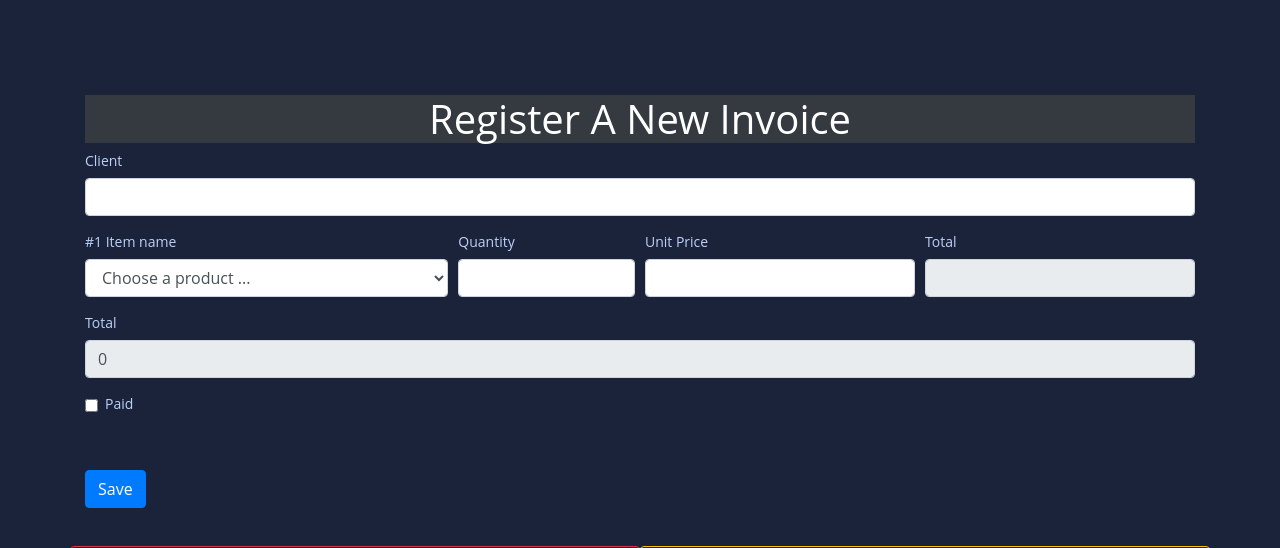
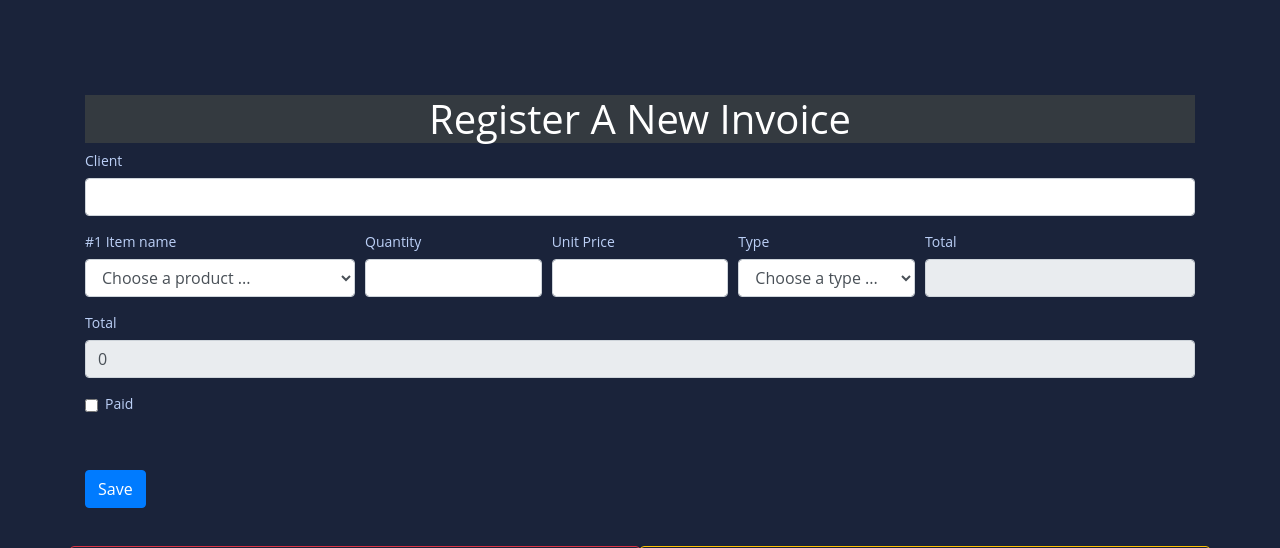
Before and after one commit to ChaimaeX/appDjango_gestion_des_factures, a Django app: page /add-facture in a window 1280 px wide. Shown: the part 53-601 px from the top of the page. Run offline with Django 4.2, Linux system fonts and the light colour scheme; some libraries are stand-ins or nearby versions.

Commit message:
first commit

```diff
--- a/stock/models.py
+++ b/stock/models.py
@@ -1,6 +1,7 @@
 from django.db import models
 from django.contrib.auth.models import User
 from django.utils import timezone
+from django.utils.translation import gettext_lazy as _
 # Create your models here.
 
 # class Category(models.Model):
@@ -14,13 +15,18 @@ from django.utils import timezone
 # 		return self.name
 
 class Facture(models.Model):
+     Facture_Type =(
 
+          ('B', _('BON_LIVRAISON')),
+          ('F', _('FACTURE'))
+     )
      client = models.CharField(max_length=132)
      facture_date_time = models.DateTimeField(auto_now_add=True)
      save_by = models.ForeignKey(User, on_delete=models.PROTECT )
      total =  models.DecimalField(max_digits =10 , decimal_places=2)# Exemple avec 10 chiffres au maximum et 2 chiffres après la virgule
      last_update_date = models.DateTimeField(null = True, blank=True)
      paid = models.BooleanField(default=False)
+     TYPE =  models.CharField(max_length=1, choices=Facture_Type)
      # comments= models.TextField(null = True , max_length =1000, blank=True )
 
      class Meta:
--- a/stock/templates/html/add-facture.html
+++ b/stock/templates/html/add-facture.html
@@ -36,7 +36,7 @@
     <div id="wrapper">
 
         <div class="form-row">
-            <div class="form-group col-md-4">
+            <div class="form-group col-md-3">
                 <label for="produit-1">#1 Item name </label>
                 <!-- <input required name="article" type="text" class="form-control" id="article-1"> -->
                  <select name="produit" class="form-control" id="produit">
@@ -52,10 +52,20 @@
                 <input required name="qty" type="number" min="1" step="0.1"  onkeyup="getTotal(this.id)" class="form-control" id="qty-1">
             </div>
 
-            <div class="form-group col-md-3">
+            <div class="form-group col-md-2">
                 <label for="unit-1"> Unit Price </label>
                 <input required name="unit" type="number" min="1" step="0.1"  onkeyup="getTotal(this.id)" class="form-control" id="unit-1">
 
+            </div>
+            <div class="form-group col-md-2">
+                <label for="produit-1">Type </label>
+                <!-- <input required name="article" type="text" class="form-control" id="article-1"> -->
+                 <select name="type" class="form-control" id="type">
+                 <option> Choose a type ... </option>
+                 <option value="F">Facture</option>
+                 <option value="B">Bon de livraison</option>
+
+            </select>
             </div>
 
 
--- a/stock/templates/html/index.html
+++ b/stock/templates/html/index.html
@@ -30,6 +30,7 @@
             <th scope="col"> Date</th>
             <th scope="col"> Total</th>
             <th scope="col"> Paid</th>
+            <th scope="col"> Type de Facture</th>
             <th scope="col"> Action</th>
             </TR>
         </thead>
@@ -48,7 +49,7 @@
                <img src="{% static 'image/icon-no.svg' %}" alt="False">
                {% endif %}
             </td>
-
+            <td>{{facture.get_TYPE_display }}</td>
             <td>
                <a href="{% url 'facture' pk=facture.pk  %}" title="Detail" class="badge text-white bg-success m-30">View</a>
 
--- a/stock/views.py
+++ b/stock/views.py
@@ -227,6 +227,7 @@ class AddFactureView(View):
          total_a = request.POST.getlist('total-a')
          total = request.POST.get('total')
          paid = request.POST.get('paid')
+         type = request.POST.get('type')
          product = Produit.objects.all()
          print()
          cpt = 0
@@ -241,6 +242,7 @@ class AddFactureView(View):
                     'save_by' :request.user,
                     'total': total,
                     'paid': paid,
+                    'TYPE':type,
 
                 }
                if cpt == len(produits):
```
Also changed, not shown: stock/migrations/0003_facture_type.py (added).
